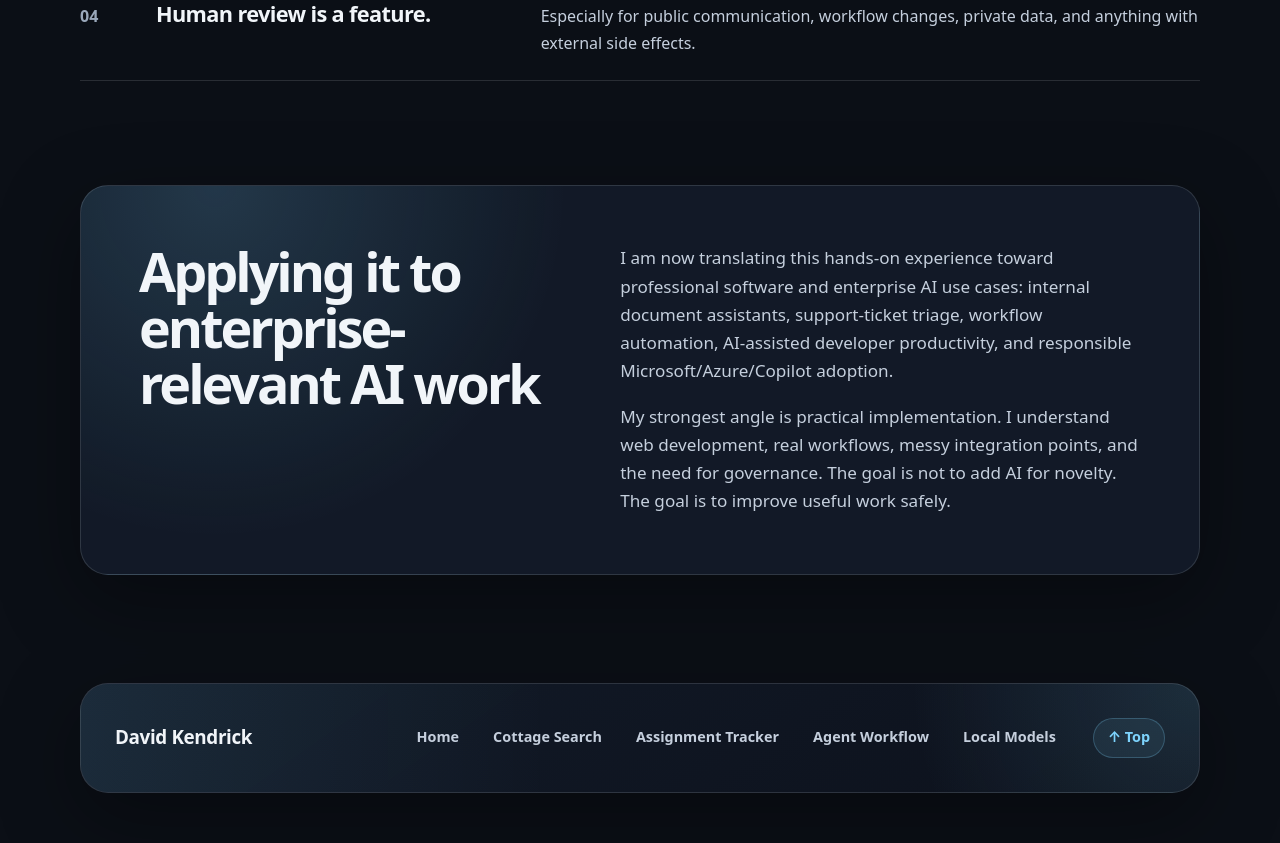
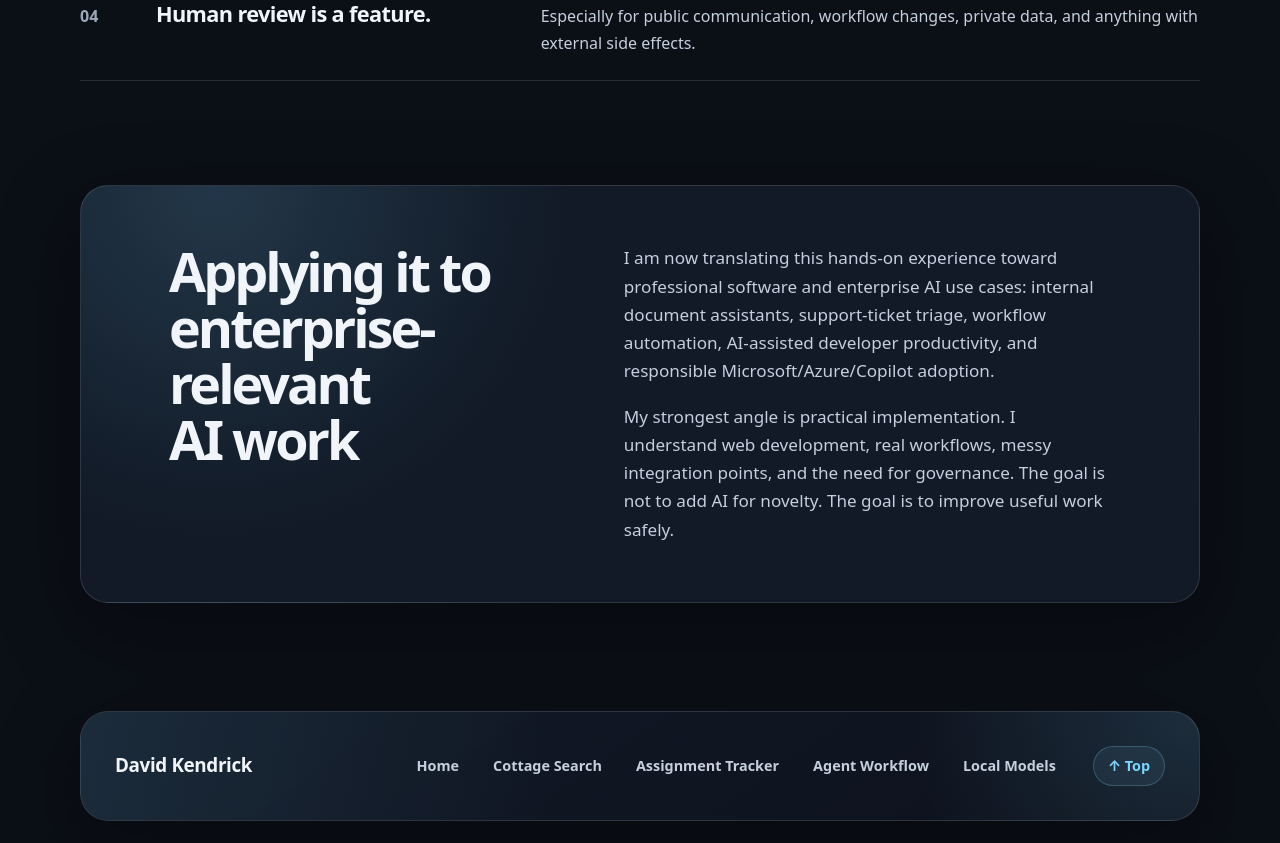
Before and after one commit to david-kendrick/practical-ai-journey-website, a FastAPI app: page / in a window 1280 px wide. Shown: the part 3989-4832 px from the top of the page. Before the commit the page ends 4782 px from the top, so only its background shows below. Run offline with FastAPI, Linux system fonts and the light colour scheme.

Commit message:
Widen horizontal padding on .closing-block for homepage CTA breathing room
Apply the design profile recommendation for the homepage 'Applying it to
enterprise-relevant AI work' section (#next.closing-block): split the single
clamp() into vertical + horizontal values. Vertical rhythm stays unchanged;
horizontal padding widens from clamp(34px, 6vw, 58px) (single axis) to
clamp(48px, 8vw, 88px) on the second axis.

The change is applied to .closing-block itself (shared by homepage,
local-models-benchmarking, and student-assignment-tracker takeaways sections).
No overflow risk: .section-shell caps the page width and the .closing-copy
grid uses minmax(0, ...) tracks, so inner content shrinks rather than
overflowing. .closing-block had no mobile-specific padding overrides, and
the clamp() values are responsive on their own.

```diff
--- a/static/styles.css
+++ b/static/styles.css
@@ -316,7 +316,7 @@ h3 { margin-bottom: 12px; font-size: clamp(1.15rem, 1.7vw, 1.42rem); line-height
 .lesson-list { display: grid; gap: 0; border-top: 1px solid var(--line); }
 .lesson-list article { display: grid; grid-template-columns: 54px minmax(220px, 0.55fr) minmax(0, 1fr); gap: 22px; align-items: baseline; padding: 24px 0; border-bottom: 1px solid var(--line); }
 .lesson-list span { color: var(--subtle); font-weight: 850; }
-.closing-block { padding: clamp(34px, 6vw, 58px); background: radial-gradient(circle at 12% 0%, rgba(125, 211, 252, 0.16), transparent 22rem), rgba(20, 29, 43, 0.82); }
+.closing-block { padding: clamp(34px, 6vw, 58px) clamp(48px, 8vw, 88px); background: radial-gradient(circle at 12% 0%, rgba(125, 211, 252, 0.16), transparent 22rem), rgba(20, 29, 43, 0.82); }
 .closing-copy { display: grid; grid-template-columns: minmax(0, 0.88fr) minmax(0, 1.12fr); gap: clamp(28px, 6vw, 72px); align-items: start; }
 .prose { font-size: 1.07rem; }
 
```
